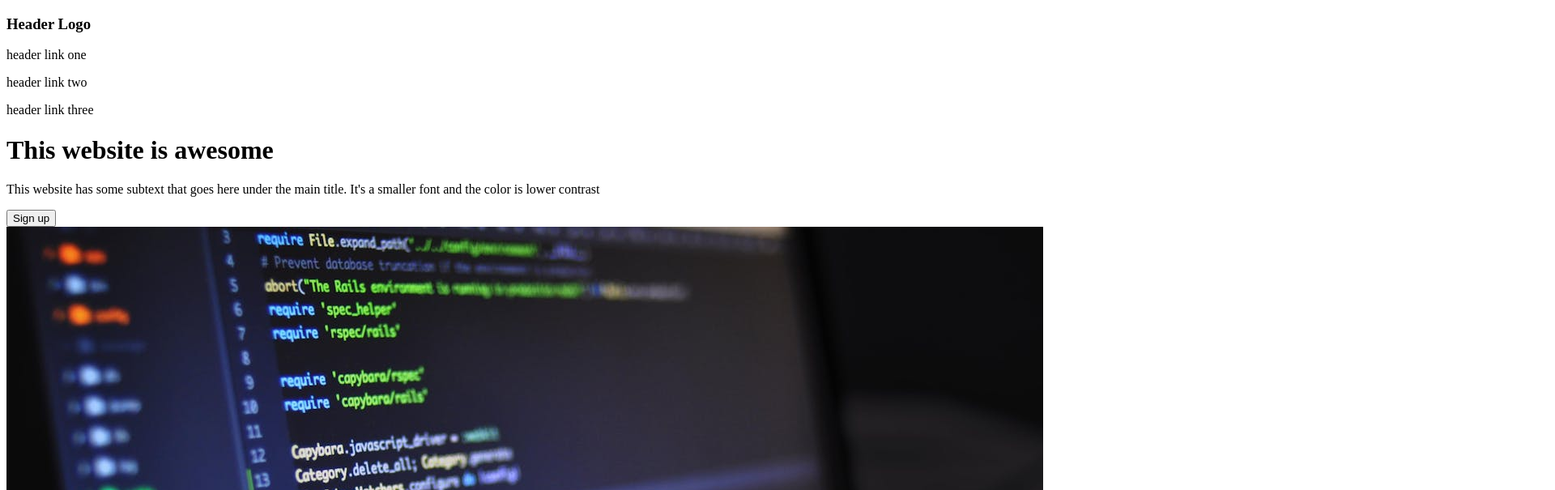
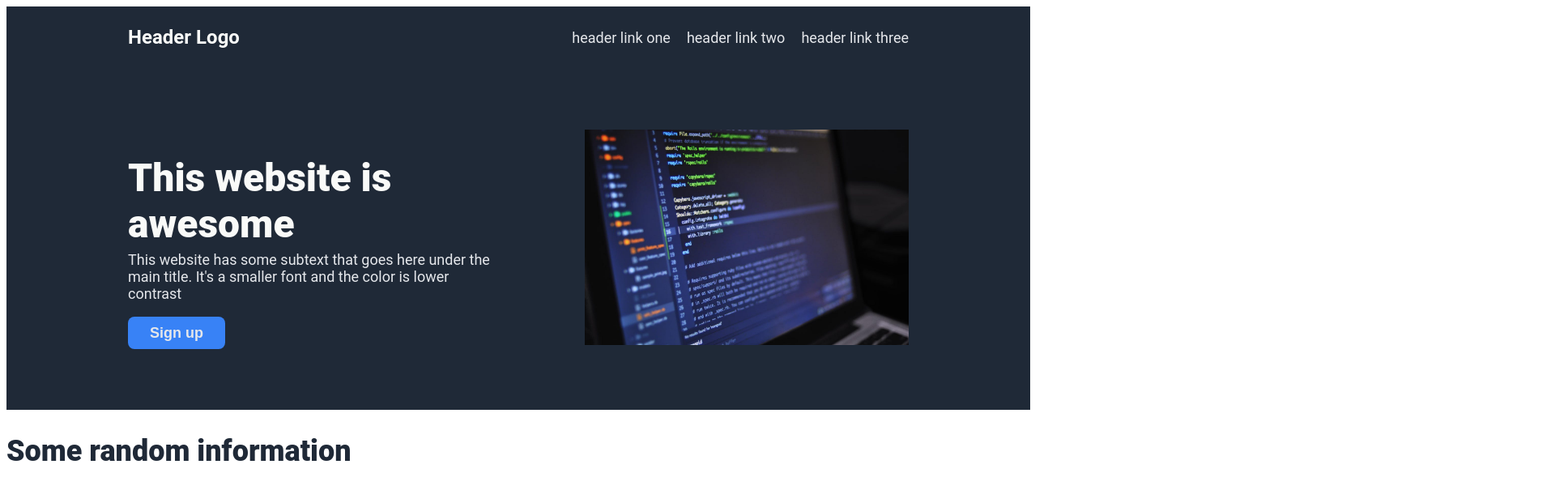
Before and after one commit to notwilliam1/odin-landing-page, a plain HTML site: page index.html in a window 1280 px wide. Shown: the top 605 px of the page at 81% size, 1920 px wide, since content can reach past the window. Drawn offline with Linux system fonts and the light colour scheme.

Commit message:
feat: Added styles.css and completed styling of upper div including the hero and header. Updated hero and header html for easier css styling.

```diff
--- a/index.html
+++ b/index.html
@@ -3,19 +3,31 @@
     <head>
         <meta charset="UTF-8">
         <meta name="viewport" content="width=device-width, initial-scale=1.0">
+        <link rel="stylesheet" href="./styles.css">
         <title>Odin Landing Page</title>
     </head>
     <body>
+        <div class="hero">
             <div class="header">
-            <h3>Header Logo</h1>
+                <div class="logo">
+                    <h3>Header Logo</h3>
+                </div>
+                <div class="header_links">
                     <p>header link one</p>
                     <p>header link two</p>
                     <p>header link three</p>
-
+                </div>
+            </div>
+            <div class="hero_content">
+                <div class="hero_text">
                     <h1>This website is awesome</h1>
                     <p>This website has some subtext that goes here under the main title. It's a smaller font and the color is lower contrast</p>
-            <button>Sign up</button>
+                    <button><strong>Sign up</strong></button>
+                </div>
+                <div class="hero_image">
                     <img src="./images/computer_screen_code.jpg" alt="Image of a computer screen with code on it">
+                </div>
+            </div>
         </div>
         <div class="main">
             <h2>Some random information</h2>
@@ -30,12 +42,15 @@
         </div>
         <div class="quote">
             <p><em>This is an inspiring quote, or a testimonial from a customer. Maybe it's just filling up space, or maybe people will actually read it. Who knows? All i know is that it looks nice.</em></p>
-            <p><strong>-Thor, God of Thunder</strong></p>
+            <h4>-Thor, God of Thunder<h4>
         </div>
-        <div class="footer">
+        <div class="call_to_action">
             <p><bold>Call to action! It's time!</bold></p>
             <p>Sign up for our product by clicking that button right over there!</p>
-            <button>Sign up</button>
+            <button><strong>Sign up</strong></button>
+            <div class="footer">
+                <p>Copyright &copy; The Odin Project 2021</p>
+            </div>
         </div>
     </body>
 </html>
--- /dev/null
+++ b/styles.css
@@ -0,0 +1,100 @@
+body {
+    font-family: "Roboto", sans-serif;
+    display: flex vertical;
+}
+
+.hero, .footer {
+    background-color: #1F2937;
+}
+
+.hero_content h1 {
+    font-size: 48px;
+    color: #F9FAF8;
+    font-weight: 900;
+    margin-bottom: 0
+}
+
+.hero p {
+    font-size: 18px;
+    color: #E5E7EB;
+}
+
+.logo h3 {
+    font-size: 24px;
+    color: #F9FAF8;
+}
+
+button, .call_to_action {
+    background-color: #3882F6;
+    color: #E5E7EB;
+}
+
+.main h2 {
+    font-size: 36px;
+    color: #1F2937;
+    font-weight: 900;
+}
+
+.quote {
+    background-color: #E5E7EB;
+}
+
+.quote p {
+    font-size: 36px;
+    color: #1F2937;
+    font-weight: 300;
+}
+
+.footer p {
+    color:#E5E7EB
+}
+
+.main img {
+    width: 200px;
+    height: auto;
+    flex: horizontal 1;
+}
+
+.hero img {
+    width: 400px;
+    height: auto;
+}
+
+.header, .hero_content {
+    display: flex;
+    justify-content: space-between;
+    align-items: center;
+    padding: 0 150px;
+}
+
+.header_links{
+    display: flex;
+    gap: 20px;
+}
+
+.header_links p {
+    margin: 0;
+}
+
+.hero_content {
+    padding-bottom: 75px;
+    padding-top: 75px;
+}
+
+.hero_text {
+    display: flex;
+    flex-direction: column;
+    max-width: 450px;
+}
+
+.hero_text p {
+    margin-top: 5px;
+}
+
+.hero_text button {
+    width: 120px;
+    height: 40px;
+    font-size: 18px;
+    border-radius: 8px;
+    border: none;
+}
```
Lines whose indentation alone changed are shown as unchanged.
